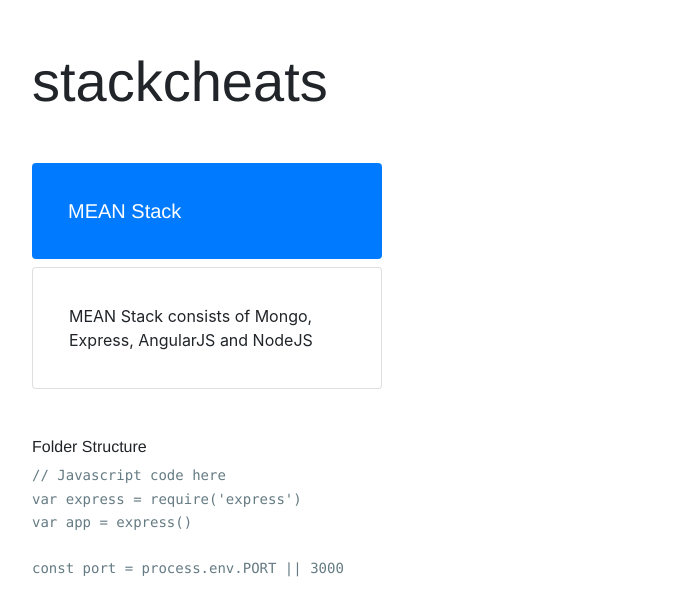
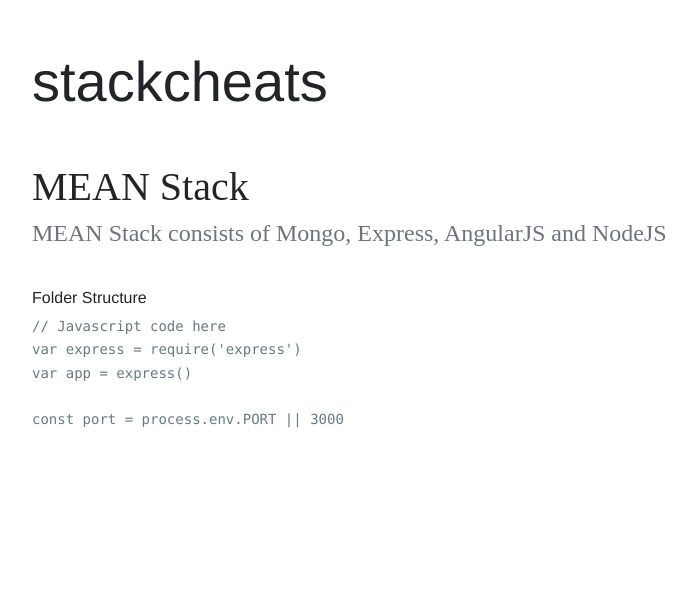
Before and after one commit to athiththan11/stackcheats-engine, a Gatsby site: page /test/ in a window 1280 px wide. Shown: the whole page, without its empty margins (53-749 px from the left). Built offline with nearby package versions, Linux system fonts and the light colour scheme; Gatsby itself is replaced by a stand-in of ours; some packages are replaced by stand-ins of ours; code samples lack their colours.

Commit message:
template change

```diff
--- a/src/templates/stackcheat-template.js
+++ b/src/templates/stackcheat-template.js
@@ -13,37 +13,25 @@
       <Layout location={this.props.location} title={siteTitle}>
         <SEO title={post.frontmatter.title} description={post.excerpt} />
 
-        <div className="mt-5 container">
+        <div className="container stackcheat-container my-5">
           <div className="row mb-2">
             {/* title block */}
-            <div className="col-12 col-xs-12 col-sm-6 col-md-6 col-lg-6 col-xl-4">
-              {/* <h1>{post.frontmatter.title}</h1> */}
-
-              <div className="card bg-primary text-white border-0 p-3">
-                <div className="card-body">
-                  <h5 className="card-title mb-0">{post.frontmatter.title}</h5>
-                </div>
-              </div>
+            <div className="col">
+              <h1 style={{ fontFamily: 'Poiret none' }}>
+                {post.frontmatter.title}
+              </h1>
+              <h4
+                className="text-secondary font-weight-light"
+                style={{ fontFamily: 'Poiret none' }}
+              >
+                {post.frontmatter.intro}
+              </h4>
             </div>
           </div>
 
           {/* intro block */}
-          <div className="row mb-5">
-            <div className="col-12 col-xs-12 col-sm-6 col-md-6 col-lg-6 col-xl-4">
-              {/* <h1>{post.frontmatter.title}</h1> */}
-
-              <div className="card p-3">
-                <div className="card-body">
-                  <p className="card-text">{post.frontmatter.intro}</p>
-                </div>
-              </div>
-            </div>
-          </div>
-          <div className="row">
-            <div
-              className="col"
-              dangerouslySetInnerHTML={{ __html: post.html }}
-            />
+          <div className="row pt-4">
+            <div className="col text-justify" dangerouslySetInnerHTML={{ __html: post.html }} />
           </div>
         </div>
       </Layout>
```
